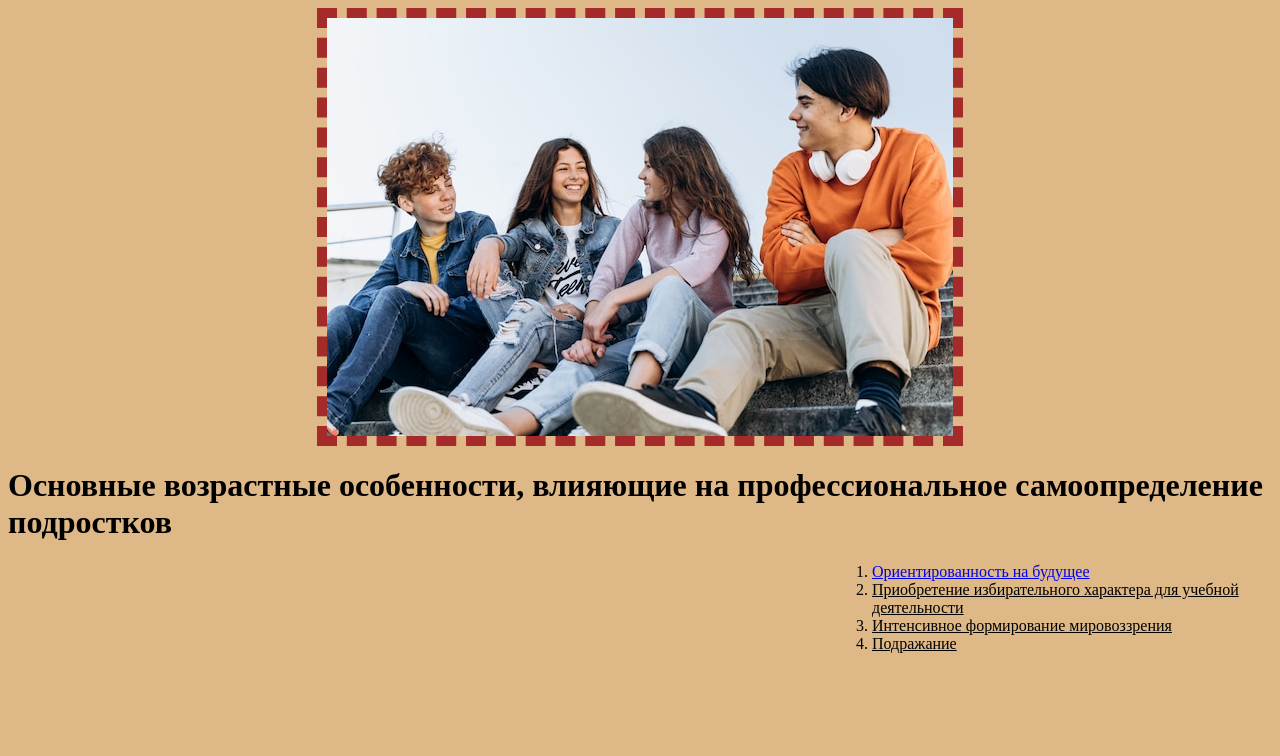
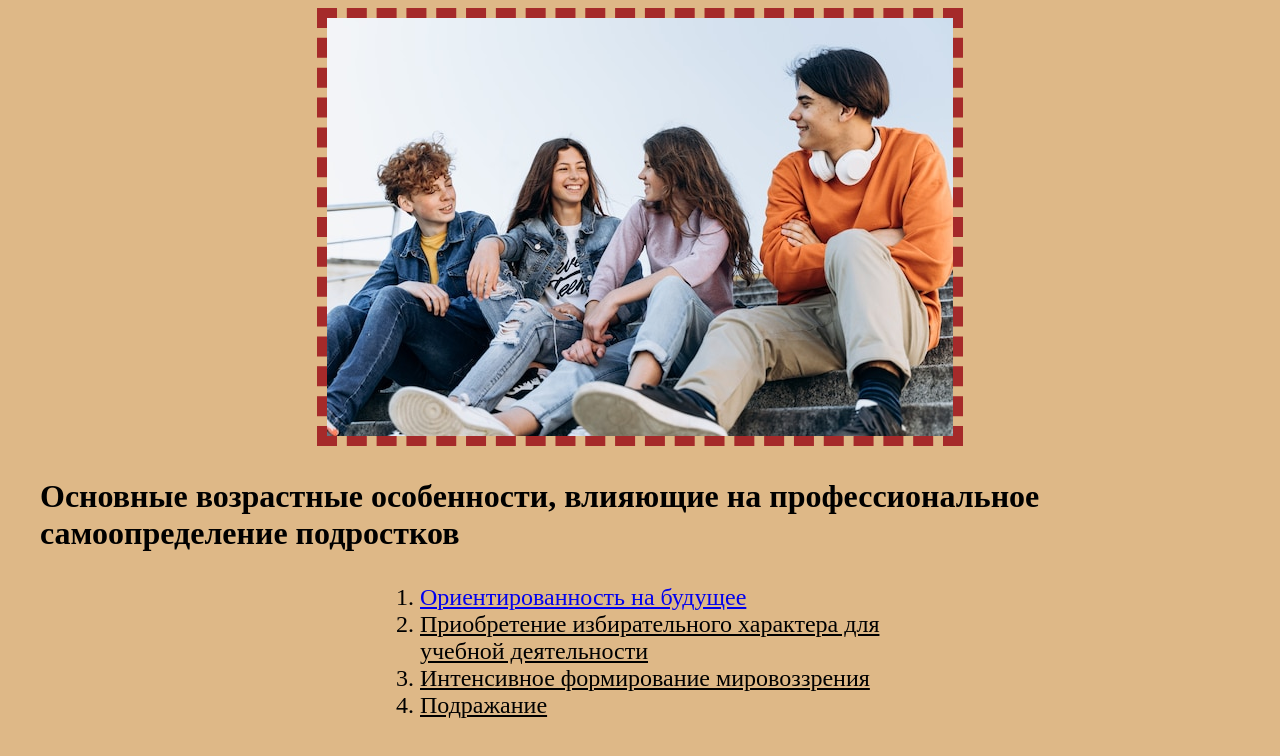
Before and after one commit to Sashaal78/Sashaal78.github.io, a plain HTML site: page index.html in a window 1280 px wide. Drawn offline with Linux system fonts and the light colour scheme.

Commit message:
оформление главной страницы

```diff
--- a/index.html
+++ b/index.html
@@ -5,11 +5,9 @@
         <title>Профессиональное самоопределение подростков</title>
         <link rel="stylesheet" href="style.css"/>
     </head>
-    <body>
-        <header>
+        <body>
             <img src="./beautiful-positive-teenagers-communicate-happily-with-each-other-outdoors-teenagers-sit-on-a-bench-and-talk_2221-7175.jpg">
             <h1>Основные возрастные особенности, влияющие на профессиональное самоопределение подростков</h1>
-        </header>
         <ol>
             <li><a id="orientation" href="index2.html">Ориентированность на будущее</a></li>
             <li><a id="character" href="index3.html">Приобретение избирательного характера для учебной деятельности</a></li>
--- a/style.css
+++ b/style.css
@@ -1,8 +1,8 @@
 body{background-color: BurlyWood}
-h1{color: black; margin: 45}
+h1{color: black; margin: 1em}
 img{margin: 0px auto 0px auto; display: block}
 img{border: 10px dashed; border-color: brown}
-ol{margin-left: auto; margin-righr: auto; width: 25em}
+ol{margin-left: auto; margin-right: auto; width: 20em; font-size: 24px}
 #orienantion{color: black}
 #character{color: black}
 #worldview{color: black}
```
